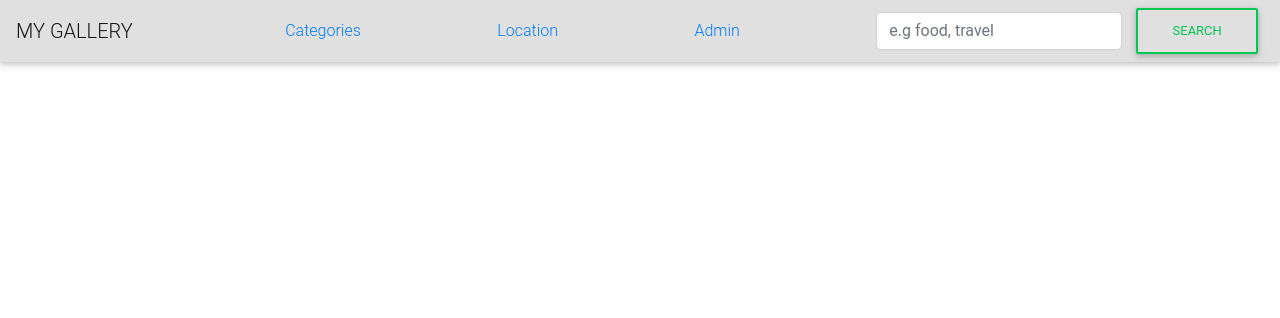
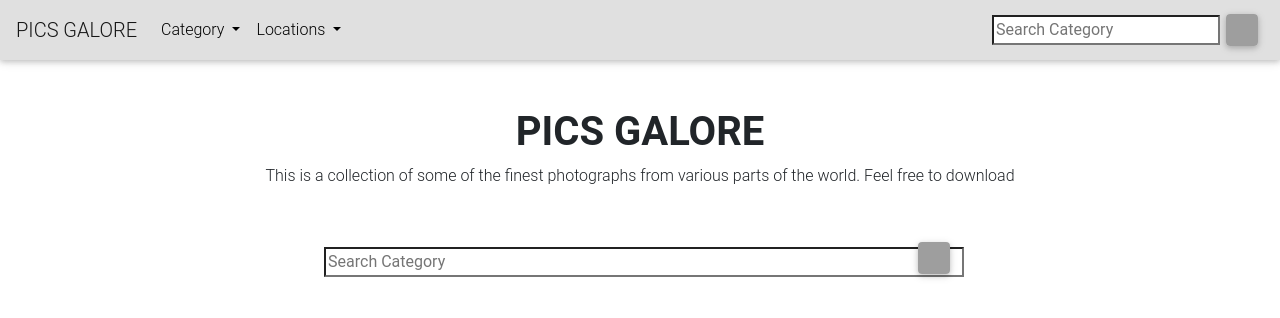
Before and after one commit to vyonna6519/personal-gallery, a Django app: template photos/templates/base.html in a window 1280 px wide. Shown: the top 318 px of the page. Run offline with Django 4.2, Linux system fonts and the light colour scheme; the template is opened without the code that fills it, so the values that code supplies are empty; some libraries are stand-ins or nearby versions; grey boxes are pictures that could not be loaded.

Commit message:
updated navbar and added links

```diff
--- a/photos/templates/base.html
+++ b/photos/templates/base.html
@@ -31,6 +31,7 @@
 
     {% block content %}
 
+
     {% endblock %}
 
     {% block scripts %}
--- a/photos/templates/navbar.html
+++ b/photos/templates/navbar.html
@@ -1,15 +1,54 @@
-<nav class="navbar navbar-light bg-light justify-content-between">
-    <a class="navbar-brand" href="{%url 'homePage'%}">MY GALLERY</a>
+<div class="navpic">
 
-    <a class="navlink" href="{%url 'categories'%}">Categories</a>
-    <a class="navlink" href="{%url 'location'%}">Location</a>
-    <a class="navlink" href="/admin">Admin</a>
+  <nav class="navbar navbar-expand-lg navbar-light bg-light">
+    <a class="navbar-brand" href="/">PICS GALORE</a>
+    <button style="background-color:white;" class="navbar-toggler" type="button" data-toggle="collapse" data-target="#navbarSupportedContent" aria-controls="navbarSupportedContent" aria-expanded="false" aria-label="Toggle navigation">
+      <span class="navbar-toggler-icon"></span>
+    </button>
+
+    <div class="collapse navbar-collapse" id="navbarSupportedContent">
+      <ul class="navbar-nav mr-auto">
+        <li class="nav-item dropdown">
+          <a class="nav-link dropdown-toggle" href="#" id="navbarDropdown" role="button" data-toggle="dropdown" aria-haspopup="true" aria-expanded="false">
+            Category
+          </a>
+          <div class="dropdown-menu drop" aria-labelledby="navbarDropdown">
+            {% for category in categories %}
+            <a class="dropdown-item" href="{% url 'page_category' category.category_name %}">{{category.category_name}}</a>
+            <div class="dropdown-divider"></div>
 
 
+            {% endfor %}
+          </div>
+        </li>
 
-    <form class="form-inline" role="search" action="{%url 'searchTags'%}">
+        <li class="nav-item dropdown">
+          <a class="nav-link dropdown-toggle" href="#" id="navbarDropdown" role="button" data-toggle="dropdown" aria-haspopup="true" aria-expanded="false">
+            Locations
+          </a>
+          <div class="dropdown-menu drop" aria-labelledby="navbarDropdown">
+            {% for locat in locations %}
+            <a class="dropdown-item" href="{% url 'page_location' locat.location_name %}">{{locat.location_name}}</a>
+            <div class="dropdown-divider"></div>
 
-      <input class="form-control mr-sm-2" type="search" placeholder="e.g food, travel" aria-label="Search" name="searchtag">
-      <button class="btn btn-outline-success my-2 my-sm-0 navlink" type="submit">Search</button>
+
+            {% endfor %}
+          </div>
+        </li>
+
+      </ul>
+      <form class="form-inline my-2 my-lg-0" action="{% url 'search_results' %}">
+        <input type="search" placeholder="Search Category" name="searchcat" aria-label="Search">
+        <button class="btn bg-white rounded p-0" type="submit"><img src="https://cdn.pixabay.com/photo/2015/07/13/07/34/icons-842865_960_720.png" alt="" width="32px" height="32px"></button>
+      </form>
+    </div>
+  </nav>
+  <div class="text-center header mt-5">
+    <h1 style="font-weight: bold;">PICS GALORE</h1>
+    <p>This is a collection of some of the finest photographs from various parts of the world. Feel free to download</p>
+    <form class="w-100 mt-5" action="{% url 'search_results' %}">
+      <input class="w-50" type="search" placeholder="Search Category" name="searchcat" aria-label="Search">
+      <button class="btn rounded p-0" type="submit" style="margin-left: -50px; margin-bottom: 15px;"><img src="https://cdn.pixabay.com/photo/2015/07/13/07/34/icons-842865_960_720.png" alt="" width="32px" height="32px"></button>
     </form>
-  </nav>
+  </div>
+  </div>
```
Also changed, not shown: photos/templates/index.html (added, +49 -0 lines).
